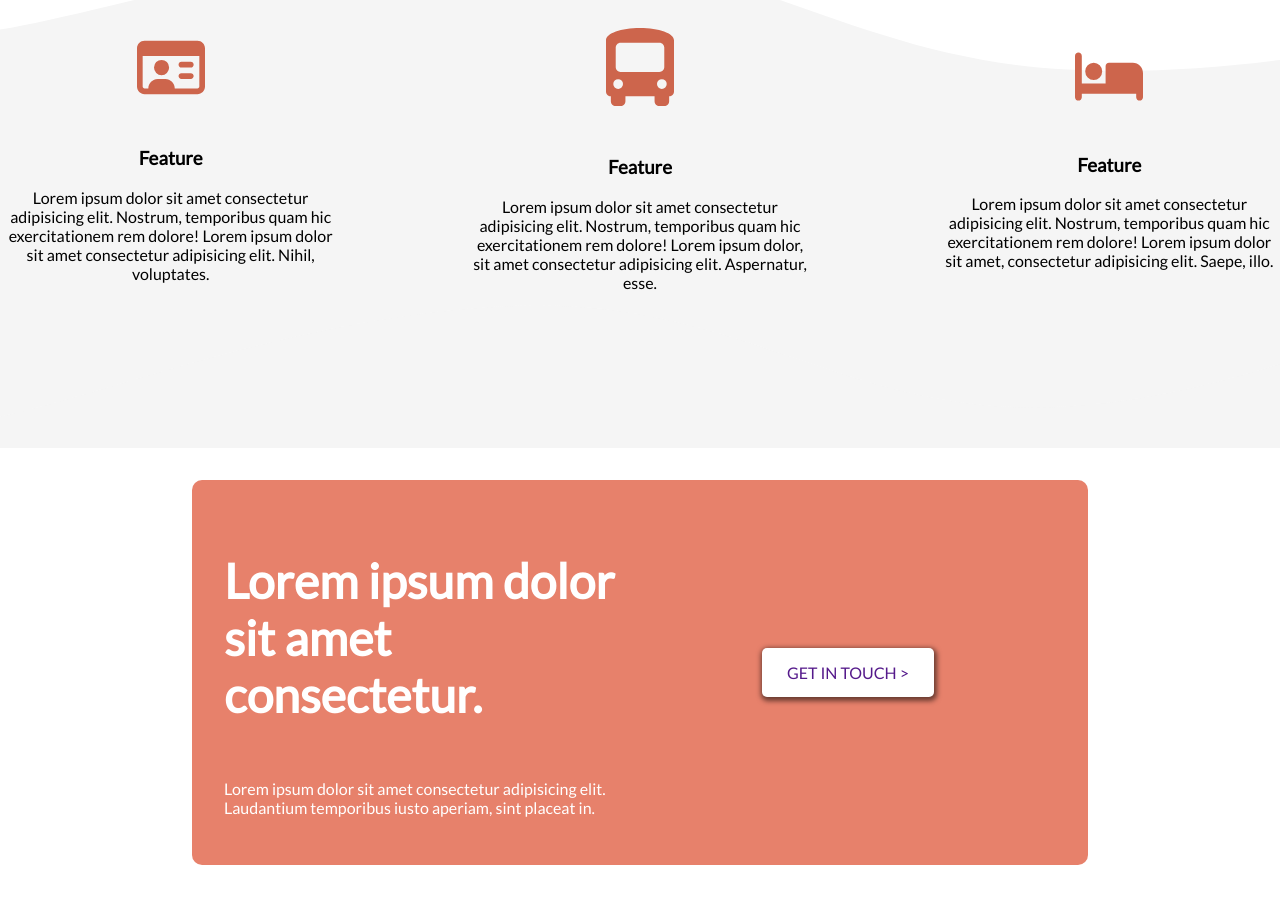
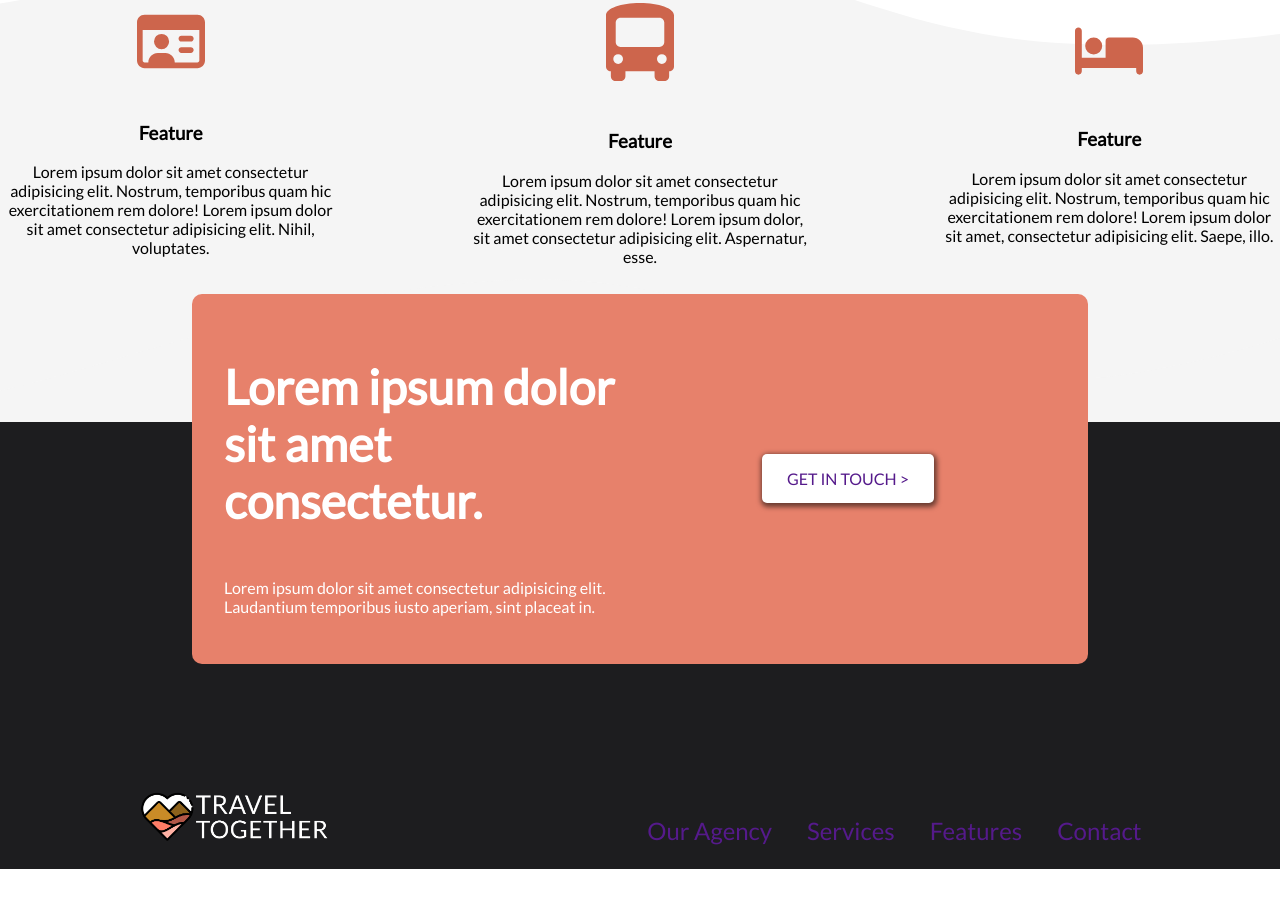
Before and after one commit to Loreshadow/Travel-Together, a website: page index.html in a window 1280 px wide. Shown: the part 1557-2454 px from the top of the page. After the commit the page ends 2426 px from the top, so only its background shows below. Drawn offline with Linux system fonts and the light colour scheme; files whose address does not match are found by name.

Commit message:
added footer

```diff
--- a/assets/scss/main/_bottom-banner.scss
+++ b/assets/scss/layout/_footer.scss
@@ -3,15 +3,20 @@
 @use "../base/base.scss" as base;
 @use "../abstract/mixins.scss" as mixin;
 
+.footer-container {
+    background-color: #1D1D1F;
+}
+
 #bottom-banner {
     display: flex;
     justify-content: flex-start;
-    margin: 2.5% auto;
+    margin: 0 auto;
     padding: 2.5%;
     width: 70%;
     background-color: #E7816B;
     border-radius: v.$radius;
     position: relative;
+    top: -8rem;
 
     .banner-content {
         display: flex;
@@ -31,3 +36,14 @@
         }
     }
 }
+
+.footer-content {
+    display: flex;
+    justify-content: space-around;
+    .logo-container {
+        width:  15%;
+        img {
+            max-width: 100%;
+        }
+    }
+}
--- a/assets/scss/layout/footer.scss
+++ /dev/null
@@ -1,4 +0,0 @@
-@use "../abstract/variables" as v;
-@use "../base/typography" as typo;
-@use "../base/base.scss" as base;
-@use "../abstract/mixins.scss" as mixin;
--- a/assets/scss/main/_features.scss
+++ b/assets/scss/main/_features.scss
@@ -17,7 +17,7 @@
 
 .features-heading {
     width: 80%;
-    margin: 1% auto;
+    margin: auto;
     display: flex;
     justify-content: flex-end;
 }
--- a/assets/scss/style.scss
+++ b/assets/scss/style.scss
@@ -11,9 +11,9 @@
 
 // Layout
 @use "layout/header";
+@use "layout/footer.scss";
 
 // main content
 @use "main/banner";
 @use "main/services";
 @use "main/features";
-@use "main/_bottom-banner.scss";
--- a/index.html
+++ b/index.html
@@ -99,15 +99,30 @@
         </div>
     </section>
     <footer>
-        <section id="bottom-banner">
-            <div class="banner-content">
-                <h1>Lorem ipsum dolor sit amet consectetur.</h1>
-                <p>Lorem ipsum dolor sit amet consectetur adipisicing elit. Laudantium temporibus iusto aperiam, sint placeat in.</p>
+        <div class="footer-container">
+            <div id="bottom-banner">
+                <div class="banner-content">
+                    <h1>Lorem ipsum dolor sit amet consectetur.</h1>
+                    <p>Lorem ipsum dolor sit amet consectetur adipisicing elit. Laudantium temporibus iusto aperiam, sint placeat in.</p>
+                </div>
+                <div class="bottom-banner-cta">
+                <a href="" class="cta">GET IN TOUCH ></a>
+                </div>
             </div>
-            <div class="bottom-banner-cta">
-                <a href="" class="cta">GET IN TOUCH ></a>
+            <div class="footer-content">
+                <div class="logo-container">
+                    <img src="assets/img/img/Logo-white.png" alt="">
+                </div>
+                <div>
+                    <ul class="menu-items-container">
+                        <li><a href="" class="menu-item">Our Agency</a></li>
+                        <li><a href="" class="menu-item">Services</a></li>
+                        <li><a href="" class="menu-item">Features</a></li>
+                        <li><a href="" class="menu-item">Contact</a></li>
+                    </ul>
+                </div>
             </div>
-        </section>
+        </div>
     </footer>
    </main>
 </body>
```
Also changed, not shown: assets/css/layout/footer.css (deleted), assets/css/style.css, 2 other files.
